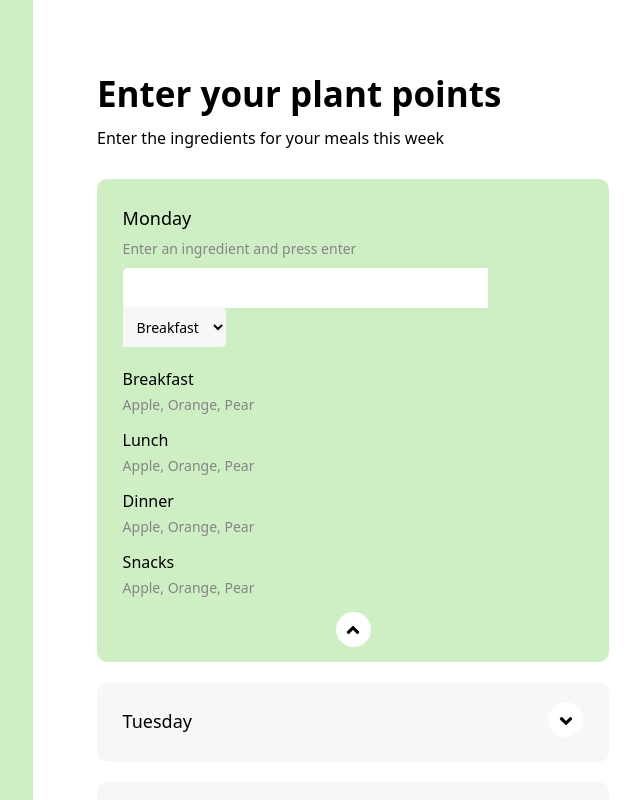
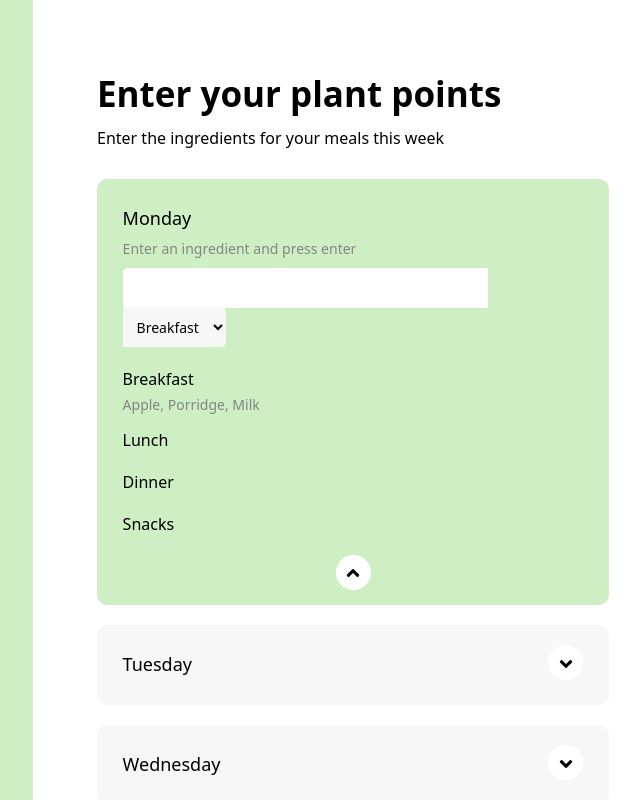
Before and after one commit to lucyscanlon/PlantPoints, a React (Vite) app: page / in a window 1280 px wide. Both pictures are taken after a click on the element 1172 px from the left and 216 px from the top of the page. Shown: the whole page, without its empty margins (607-1247 px from the left). Built offline with nearby package versions, Linux system fonts and the light colour scheme.

Commit message:
logic created for user ingredients input

```diff
--- a/src/components/WeekDay.jsx
+++ b/src/components/WeekDay.jsx
@@ -1,10 +1,16 @@
 import React from 'react'
 import { FaAngleDown, FaAngleUp} from 'react-icons/fa'
-import {useState} from 'react'
+import {useState, useEffect} from 'react'
 
 const WeekDay = ({day, isActive}) => {
 
   const [weekDayActive, setWeekDayActive] = useState(false);
+  const [breakfastList, setBreakfastList] = useState(['Apple', 'Porridge', 'Milk']);
+  const [lunchList, setLunchList] = useState([]);
+  const [dinnerList, setDinnerList] = useState([]);
+  const [snackList, setSnackList] = useState([]);
+  const [inputValue, setInputValue] = useState("");
+  const [mealValue, setMealValue] = useState('Breakfast');
 
   const isActiveColour = {
     backgroundColor: '#CEEFC3',
@@ -13,6 +19,35 @@ const WeekDay = ({day, isActive}) => {
   const notActiveColour = {
     backgroundColor: '#F7F7F7',
   }
+
+  const handleRemove = (indexToRemove, setState, state) => {
+    const updatedList = state.filter((_, index) => index !== indexToRemove);
+    setState(updatedList);
+  };
+
+  const addItem = () => {
+    if(inputValue.trim()) {
+
+      if(mealValue === 'breakfast') {
+        setBreakfastList((prevList) => [...prevList, inputValue.trim()]);
+      } else if (mealValue === 'lunch') {
+        setLunchList((prevList) => [...prevList, inputValue.trim()]);
+      } else if (mealValue === 'dinner') {
+        setDinnerList((prevList) => [...prevList, inputValue.trim()]);
+      } else if (mealValue === 'snacks') {
+        setSnackList((prevList) => [...prevList, inputValue.trim()]);
+      }
+      setInputValue('');
+    }
+  }
+
+  const handleKeyDown = event => {
+    if(event.key === 'Enter') {
+      addItem();
+    }
+  }
+
+  console.log(mealValue);
 
 
   return (
@@ -35,12 +70,12 @@ const WeekDay = ({day, isActive}) => {
               <p>Enter an ingredient and press enter</p>
             </div>
             <div className='weekday-input-container'>
-              <input type="text"></input>
-              <select name="meal">
-                <option value="volvo">Breakfast</option>
-                <option value="saab">Lunch</option>
-                <option value="fiat">Dinner</option>
-                <option value="audi">Snacks</option>
+              <input type="text" id="foodinput" value={inputValue} onChange={(e) => setInputValue(e.target.value)} onKeyDown={handleKeyDown}></input>
+              <select name="meal" value={mealValue} onChange={(e) => setMealValue(e.target.value)}>
+                <option value="breakfast">Breakfast</option>
+                <option value="lunch">Lunch</option>
+                <option value="dinner">Dinner</option>
+                <option value="snacks">Snacks</option>
               </select>
             </div>
             <div className='weekday-ingredients-container'>
@@ -49,7 +84,11 @@ const WeekDay = ({day, isActive}) => {
                   <h4>Breakfast</h4>
                 </div>
                 <div className='weekday-ingredients-list'>
-                  <p>Apple, Orange, Pear</p>
+                  <p>
+                  { breakfastList.map((item, index) => ( // <- map function here
+                    index === (breakfastList.length -1) ? <span onClick={() => handleRemove(index, setBreakfastList, breakfastList)} key={index}>{item}</span> : <span onClick={() => handleRemove(index, setBreakfastList, breakfastList)} key={index}>{item}, </span>
+                  ))}
+                  </p>
                 </div>
               </div>
               <div className='weekday-meal-container'>
@@ -57,7 +96,11 @@ const WeekDay = ({day, isActive}) => {
                   <h4>Lunch</h4>
                 </div>
                 <div className='weekday-ingredients-list'>
-                  <p>Apple, Orange, Pear</p>
+                  <p>
+                  { lunchList.map((item, index) => ( // <- map function here
+                    index === (lunchList.length -1) ? <span onClick={() => handleRemove(index, setLunchList, lunchList)} key={index}>{item}</span> : <span onClick={() => handleRemove(index, setLunchList, lunchList)} key={index}>{item}, </span>
+                  ))}
+                  </p>
                 </div>
               </div>
               <div className='weekday-meal-container'>
@@ -65,7 +108,11 @@ const WeekDay = ({day, isActive}) => {
                   <h4>Dinner</h4>
                 </div>
                 <div className='weekday-ingredients-list'>
-                  <p>Apple, Orange, Pear</p>
+                  <p>
+                  { dinnerList.map((item, index) => ( // <- map function here
+                    index === (dinnerList.length -1) ? <span onClick={() => handleRemove(index, setDinnerList, dinnerList)} key={index}>{item}</span> : <span onClick={() => handleRemove(index, setDinnerList, dinnerList)} key={index}>{item}, </span>
+                  ))}
+                  </p>
                 </div>
               </div>
               <div className='weekday-meal-container'>
@@ -73,7 +120,11 @@ const WeekDay = ({day, isActive}) => {
                   <h4>Snacks</h4>
                 </div>
                 <div className='weekday-ingredients-list'>
-                  <p>Apple, Orange, Pear</p>
+                  <p>
+                  { snackList.map((item, index) => ( // <- map function here
+                    index === (snackList.length -1) ? <span onClick={() => handleRemove(index, setSnackList, snackList)} key={index}>{item}</span> : <span onClick={() => handleRemove(index, setSnackList, snackList)} key={index}>{item}, </span>
+                  ))}
+                  </p>
                 </div>
               </div>
             </div>
--- a/src/index.css
+++ b/src/index.css
@@ -250,3 +250,8 @@ p {
 .weekday-meal-container {
   padding-bottom: 15px;
 }
+
+.weekday-ingredients-list span:hover {
+  color: #F75C5C;
+  cursor: pointer;
+}
```
